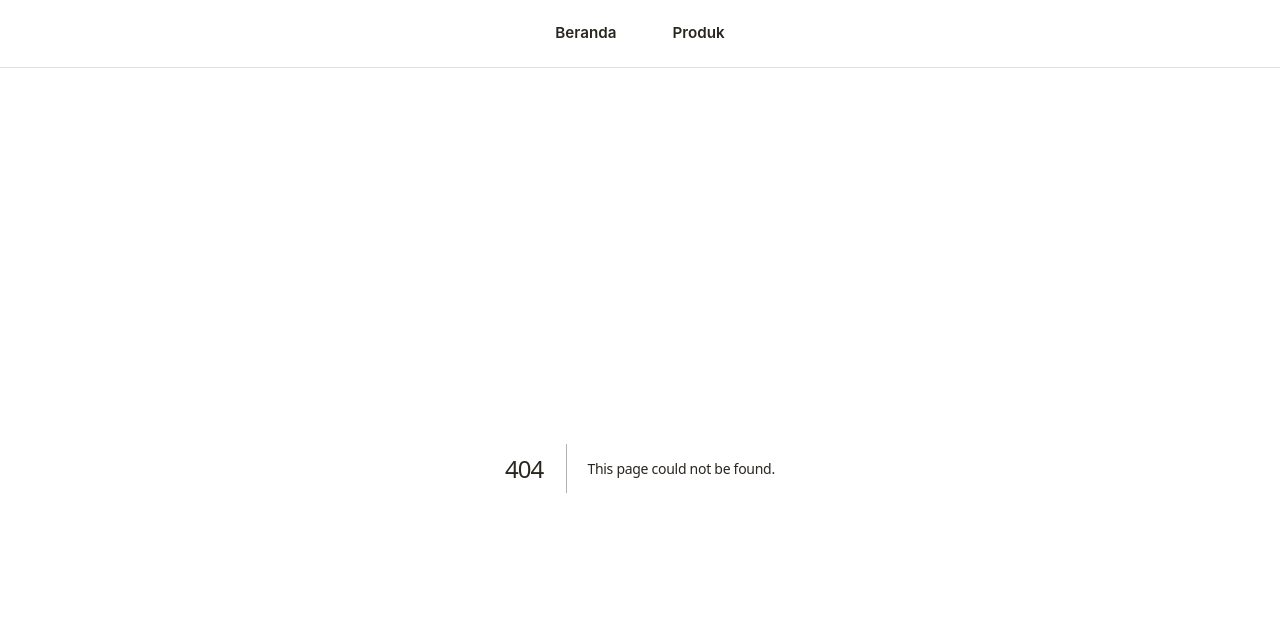
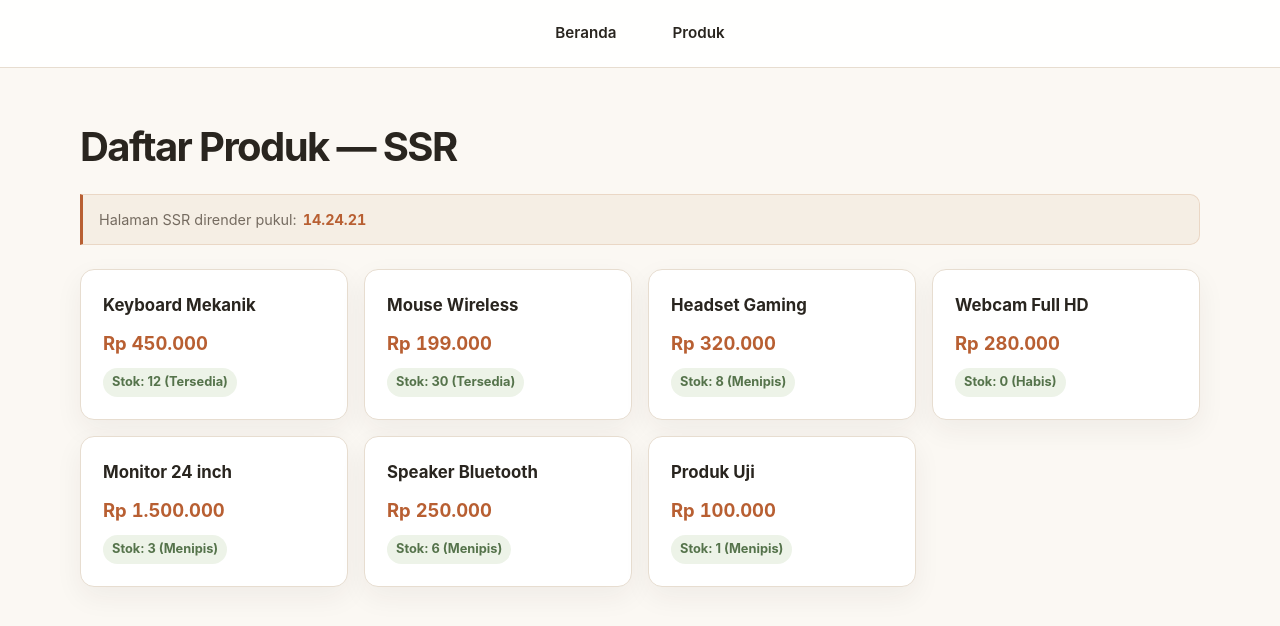
Before and after one commit to 1endra-collab/ISR-Tugas_17, a Next.js app: page /produk-ssr in a window 1280 px wide. Before the commit this address had no page. Shown: the top 626 px of the page. Built offline with nearby package versions, Linux system fonts and the light colour scheme.

Commit message:
feat: menyelesaikan tugas 17 ISR dan berhasil build

```diff
--- /dev/null
+++ b/app/produk-ssr/page.js
@@ -0,0 +1,31 @@
+import Link from "next/link";
+import { getProducts } from "@/lib/products";
+import BuildInfo from "@/components/BuildInfo";
+
+export const dynamic = "force-dynamic";
+
+function labelStok(stok) {
+  if (stok === 0) return "Habis";
+  if (stok < 10) return "Menipis";
+  return "Tersedia";
+}
+
+export default async function ProdukSSRPage() {
+  const products = await getProducts();
+
+  return (
+    <main>
+      <h1>Daftar Produk — SSR</h1>
+      <BuildInfo label="Halaman SSR dirender pukul" />
+      <ul className="grid">
+        {products.map((p) => (
+          <li key={p.id} className="card">
+            <Link href={`/produk/${p.id}`}>{p.nama}</Link>
+            <span>Rp {p.harga.toLocaleString("id-ID")}</span>
+            <small>Stok: {p.stok} ({labelStok(p.stok)})</small>
+          </li>
+        ))}
+      </ul>
+    </main>
+  );
+}
--- a/data/products.json
+++ b/data/products.json
@@ -1,6 +1,9 @@
 [
   { "id": 1, "nama": "Keyboard Mekanik", "harga": 450000, "stok": 12 },
-  { "id": 2, "nama": "Mouse Wireless", "harga": 175000, "stok": 30 },
+  { "id": 2, "nama": "Mouse Wireless", "harga": 199000, "stok": 30 },
   { "id": 3, "nama": "Headset Gaming", "harga": 320000, "stok": 8 },
-  { "id": 4, "nama": "Webcam Full HD", "harga": 280000, "stok": 5 }
+  { "id": 4, "nama": "Webcam Full HD", "harga": 280000, "stok": 0 },
+  { "id": 5, "nama": "Monitor 24 inch", "harga": 1500000, "stok": 3 },
+  { "id": 6, "nama": "Speaker Bluetooth", "harga": 250000, "stok": 6 },
+  { "id": 9, "nama": "Produk Uji", "harga": 100000, "stok": 1 }
 ]
```
Also changed, not shown: app/api/revalidate/route.js (+9 -6 lines), app/artikel/page.js (added, +29 -0 lines), app/produk/[id]/page.js (+8 -3 lines), app/produk/page.js (+8 -2 lines).
